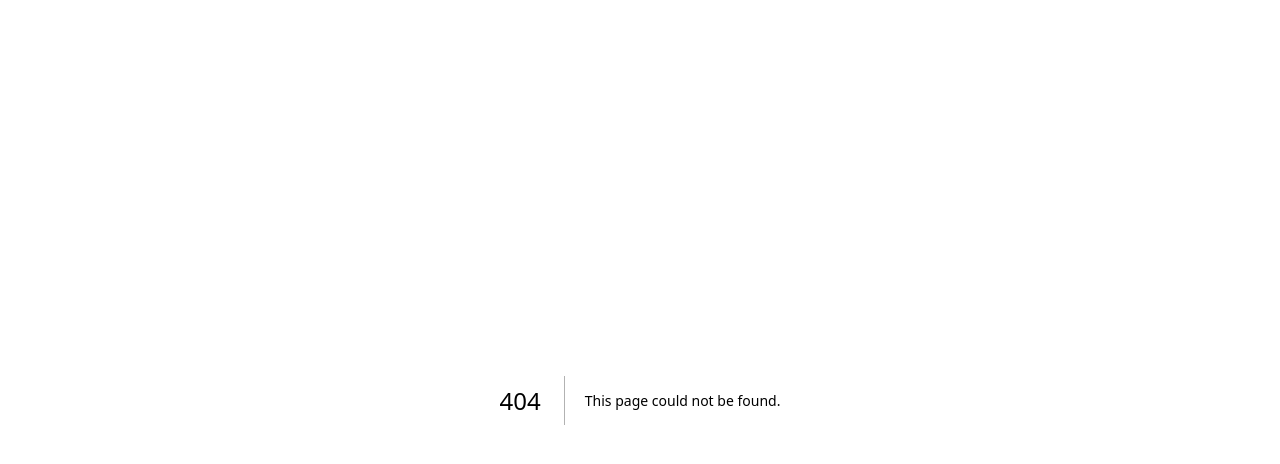
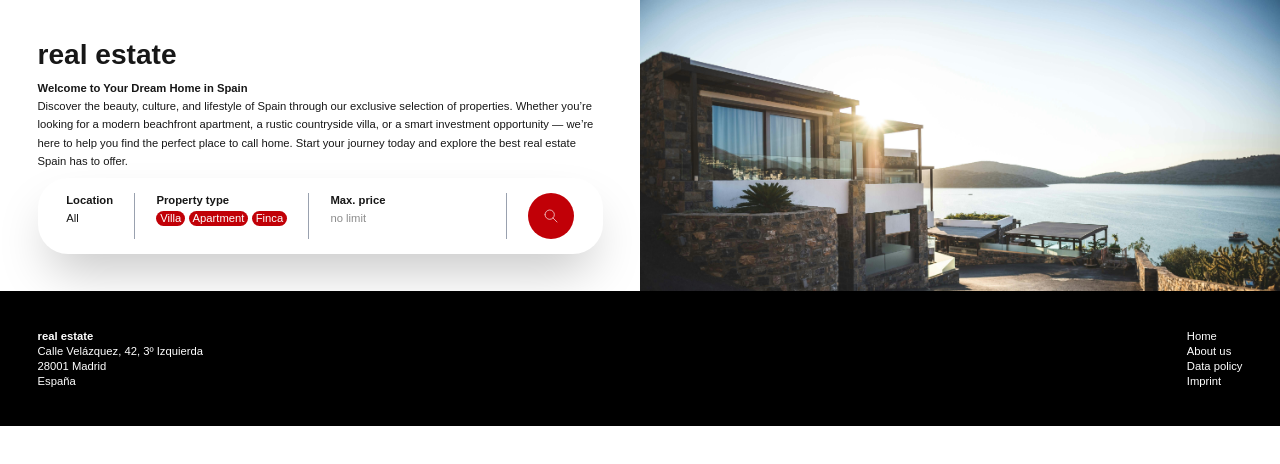
Before and after one commit to danielkagemann/real-estate, a Next.js app: page /search in a window 1280 px wide. Before the commit this address had no page. Shown: the top 464 px of the page. Built offline with nearby package versions, Linux system fonts and the light colour scheme; no server answers; the database is empty.

Commit message:
restructured

```diff
--- a/src/app/layout.tsx
+++ b/src/app/layout.tsx
@@ -20,7 +20,9 @@ export default function RootLayout({
         className="antialiased"
       >
         <QueryClientProvider client={queryClient}>
-          {children}
+          <main className='min-h-svh'>
+            {children}
+          </main>
         </QueryClientProvider>
       </body>
     </html >
--- a/src/app/page.tsx
+++ b/src/app/page.tsx
@@ -2,33 +2,17 @@
 
 import { Agents } from "@/components/features/agents";
 import { Featured } from "@/components/features/featured";
+import { Footer } from "@/components/features/footer";
 import { Hero } from "@/components/features/hero";
-import Link from "next/link";
 
 export default function Home() {
+
   return (
-    <main>
+    <>
       <Hero />
       <Featured />
       <Agents />
-
-      <footer className="bg-black text-white text-xs p-10">
-        <div className="flex justify-between">
-          <div>
-            <strong>real estate</strong><br />
-            Calle Velázquez, 42, 3º Izquierda<br />
-            28001 Madrid<br />
-            España<br />
-          </div>
-
-          <div className="flex flex-col">
-            <Link href={"/"}>Home</Link>
-            <Link href={"/about"}>About us</Link>
-            <Link href={"/data-policy"}>Data policy</Link>
-            <Link href={"/imprint"}>Imprint</Link>
-          </div>
-        </div>
-      </footer>
-    </main>
+      <Footer />
+    </>
   );
 }
--- /dev/null
+++ b/src/app/search/page.tsx
@@ -0,0 +1,16 @@
+"use client";
+
+import { Footer } from "@/components/features/footer";
+import { Hero } from "@/components/features/hero";
+
+export default function Page() {
+   return (
+      <>
+         <Hero compact />
+
+         {/* FIXME: results */}
+
+         <Footer />
+      </>
+   );
+}
--- a/src/components/features/agents.tsx
+++ b/src/components/features/agents.tsx
@@ -5,8 +5,9 @@ import { IconMail, IconPhone } from "@tabler/icons-react";
 export const Agents = () => {
    const $agents = useGetAgents();
 
+   // FIXME: the agent item width has an error. overlapping
    const renderAgent = (item: Agent) => (
-      <div className="p-4 not-last:border-r-1" key={item.id}>
+      <div className="p-4 w-full not-last:border-r-1" key={item.id}>
          <div className="flex gap-2">
             <img className="rounded-4xl w-[48px] h-[48px] object-cover" src={item.image} alt="agent:image" />
             <div className="flex flex-col">
@@ -20,7 +21,7 @@ export const Agents = () => {
    return (
       <div className="p-10">
          <strong>Our agents</strong>
-         <div className="w-full flex overflow-x-scroll text-xs gap-4">
+         <div className="w-full flex justify-start overflow-x-scroll text-xs gap-4">
             {
                $agents.query.data?.map(renderAgent)
             }
--- /dev/null
+++ b/src/components/features/footer.tsx
@@ -0,0 +1,21 @@
+import Link from "next/link";
+
+export const Footer = () => (
+   <footer className="bg-black text-white text-xs p-10">
+      <div className="flex justify-between">
+         <div>
+            <strong>real estate</strong><br />
+            Calle Velázquez, 42, 3º Izquierda<br />
+            28001 Madrid<br />
+            España<br />
+         </div>
+
+         <div className="flex flex-col">
+            <Link className="hover:underline" href={"/"}>Home</Link>
+            <Link className="hover:underline" href={"/about"}>About us</Link>
+            <Link className="hover:underline" href={"/data-policy"}>Data policy</Link>
+            <Link className="hover:underline" href={"/imprint"}>Imprint</Link>
+         </div>
+      </div>
+   </footer>
+);
--- a/src/components/features/hero.tsx
+++ b/src/components/features/hero.tsx
@@ -1,16 +1,22 @@
 import { useGetProperties } from "@/hooks/propertyEndpoints";
 import { Filters } from "@/models/schema";
 import { PropertyFilter } from "./propertyfilter";
+import { FC } from "react";
 
-export const Hero = () => {
+type HeroProps = {
+   compact?: boolean
+}
+
+export const Hero: FC<HeroProps> = ({ compact = false }) => {
    const $properties = useGetProperties()
 
    const handleResults = (flt: Filters) => {
-      $properties.setFilters(flt);
+      // FIXME: handle routing
+      // router.push({ pathname: '/search', query: { ...flt } })
    }
 
    return (
-      <div className="flex w-full h-[80vh]">
+      <div className={`flex w-full ${compact ? '' : 'h-[80vh]'}`}>
          <div className="lg:w-1/2 sm:w-2/3 flex items-center">
             <div className="p-10">
                <h1 className="text-3xl font-extrabold pb-2">real estate</h1>
```
